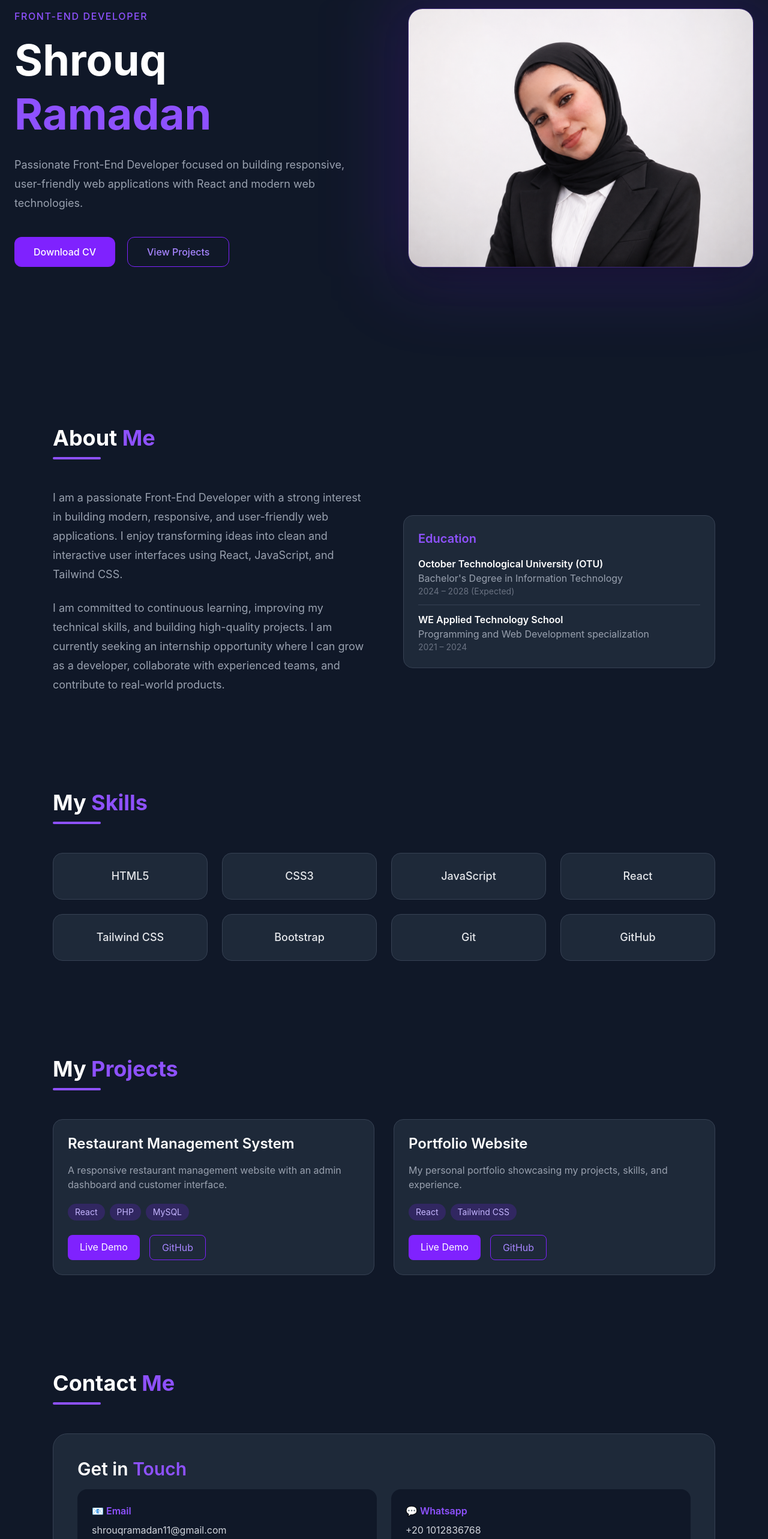
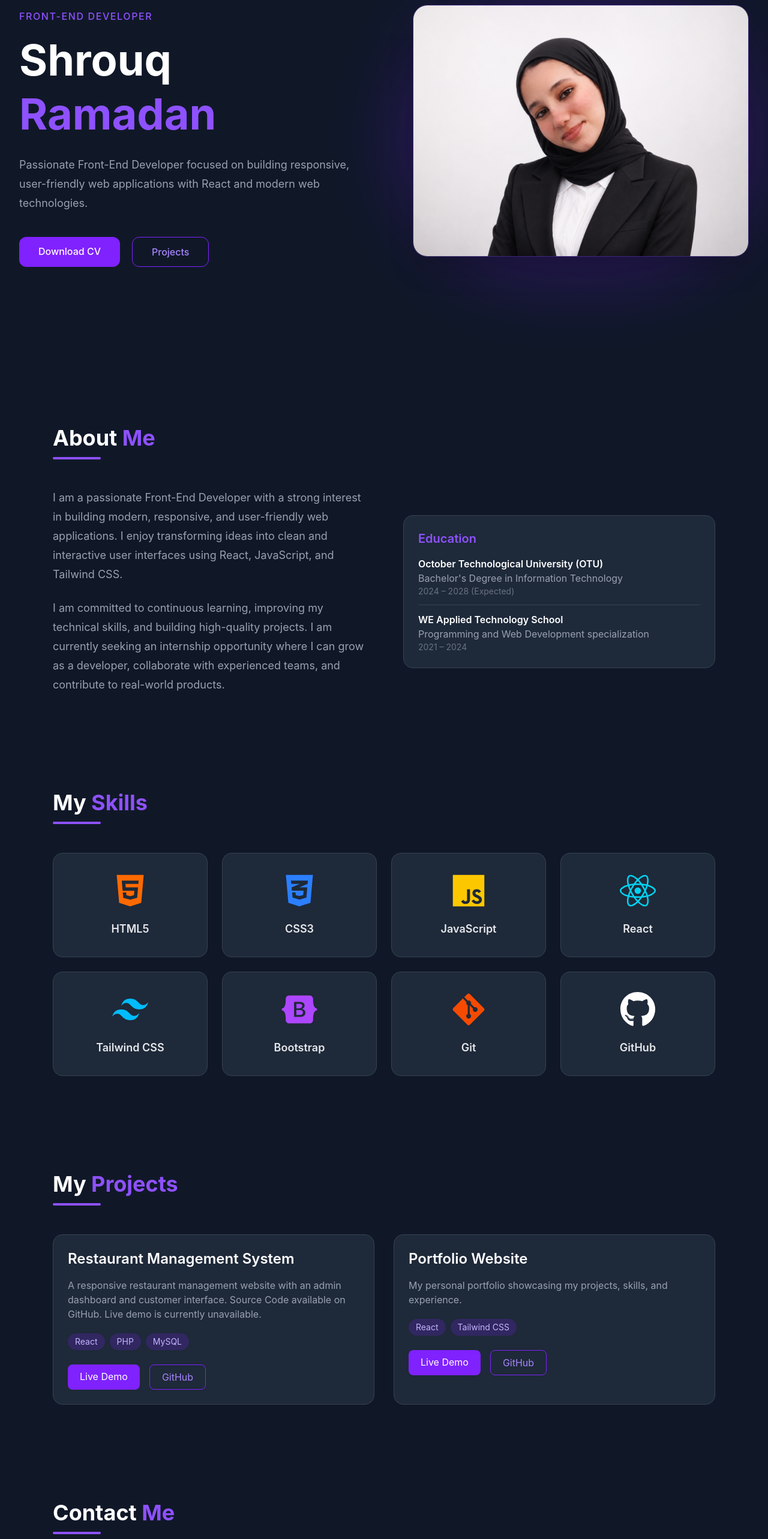
Before and after one commit to shrouqramadan11/Portfolio, a React (Vite) app: page / in a window 1280 px wide. Shown: the part 234-2800 px from the top of the page at 60% size. Built offline with nearby package versions, Linux system fonts and the light colour scheme.

Commit message:
Update portfolio

```diff
--- a/src/Components/About.jsx
+++ b/src/Components/About.jsx
@@ -1,6 +1,6 @@
 export default function About() {
   return (
-    <section className="bg-gray-900 text-white py-20">
+    <section className="bg-gray-900 text-white py-20" id="about">
       <div className="max-w-6xl mx-auto px-6">
 
         {/* Section Title */}
--- a/src/Components/Contact.jsx
+++ b/src/Components/Contact.jsx
@@ -1,8 +1,9 @@
+import { FaEnvelope, FaGithub, FaLinkedin, FaWhatsapp } from "react-icons/fa";
+
 export default function Contact() {
   return (
-    <section className="bg-gray-900 text-white py-20">
+    <section className="bg-gray-900 text-white py-20" id="contact">
       <div className="max-w-6xl mx-auto px-6">
-
         {/* Section Title */}
         <h2 className="text-4xl font-bold">
           Contact <span className="text-violet-500">Me</span>
@@ -11,69 +12,50 @@ export default function Contact() {
         <div className="w-20 h-1 bg-violet-500 rounded-full mt-3 mb-12"></div>
 
         <div className="bg-gray-800 border border-gray-700 rounded-3xl p-10">
-
           <h3 className="text-3xl font-semibold mb-4">
             Get in <span className="text-violet-500">Touch</span>
-
           </h3>
 
+          <div className="flex flex-wrap items-center justify-center gap-6 mt-6">
+            <a
+              href="mailto:shrouqramadan11@gmail.com"
+              aria-label="Email"
+              className="text-gray-500 text-4xl transition duration-300 hover:scale-150 hover:text-violet-400"
+            >
+              <FaEnvelope />
+            </a>
 
-
-          <div className="grid md:grid-cols-2 gap-6">
-
-            <div className="bg-gray-900 rounded-2xl p-6">
-              <h4 className="text-violet-500 font-semibold mb-2">
-                📧 Email
-              </h4>
-              <p className="text-gray-300">
-                shrouqramadan11@gmail.com
-              </p>
-            </div>
-
-            <div className="bg-gray-900 rounded-2xl p-6">
-              <h4 className="text-violet-500 font-semibold mb-2">
-                💬 Whatsapp
-              </h4>
-              <p className="text-gray-300">
-                +20 1012836768
-              </p>
-            </div>
-
-           <div className="flex items-center gap-4 bg-gray-900 rounded-2xl p-6">
-  <div className="text-3xl">💻</div>
-
-  <div>
-    <h4 className="text-violet-500 font-semibold">GitHub</h4>
+            <a
+              href="https://wa.me/201012836768"
+              target="_blank"
+              rel="noreferrer"
+              aria-label="WhatsApp"
+              className="text-gray-500 text-4xl transition duration-300 hover:scale-150 hover:text-violet-400"
+            >
+              <FaWhatsapp />
+            </a>
 
             <a
               href="https://github.com/shrouqramadan11"
               target="_blank"
               rel="noreferrer"
-      className="text-gray-300 hover:text-violet-400 transition"
+              aria-label="GitHub"
+              className="text-gray-500 text-4xl transition duration-300 hover:scale-150 hover:text-violet-400"
             >
-      shrouqramadan11
+              <FaGithub />
             </a>
-  </div>
-</div>
 
-            <div className="bg-gray-900 rounded-2xl p-6">
-
-              <h4 className="text-violet-500 font-semibold mb-2">
-                💼 LinkedIn
-              </h4>
             <a
               href="https://linkedin.com/in/shrouq-ramadan-a050b7305"
               target="_blank"
               rel="noreferrer"
-                className="text-gray-300 hover:text-violet-400 transition"
+              aria-label="LinkedIn"
+              className="text-gray-500 text-4xl transition duration-300 hover:scale-150 hover:text-violet-400"
             >
-Shrouq Ramadan              </a>
+              <FaLinkedin />
+            </a>
           </div>
-
         </div>
-
-        </div>
-
       </div>
     </section>
   );
--- a/src/Components/Footer.jsx
+++ b/src/Components/Footer.jsx
@@ -1,6 +1,8 @@
+import {  FaGithub, FaLinkedin  } from "react-icons/fa";
+
 export default function Footer() {
   return (
-    <footer className="bg-gray-950 border-t border-gray-800">
+    <footer className="bg-gray-950 border-t border-gray-800" id="footer">
       <div className="max-w-6xl mx-auto px-6 py-8 flex flex-col md:flex-row items-center justify-between gap-4">
 
         {/* Logo / Name */}
@@ -15,22 +17,25 @@ export default function Footer() {
 
         {/* Social Links */}
         <div className="flex items-center gap-6">
+
                      <a
                        href="https://github.com/shrouqramadan11"
                        target="_blank"
                        rel="noreferrer"
-            className="text-gray-400 hover:text-violet-500 transition"
+                       aria-label="GitHub"
+                       className="text-gray-500 text-3xl transition duration-300 hover:scale-130 hover:text-gray-400"
                      >
-            GitHub
+                       <FaGithub />
                      </a>
 
                      <a
                        href="https://linkedin.com/in/shrouq-ramadan-a050b7305"
                        target="_blank"
                        rel="noreferrer"
-            className="text-gray-400 hover:text-violet-500 transition"
+                       aria-label="LinkedIn"
+                       className="text-gray-500 text-3xl transition duration-300 hover:scale-130 hover:text-gray-400"
                      >
-            LinkedIn
+                       <FaLinkedin />
                        </a>
 
 
--- a/src/Components/Hero.jsx
+++ b/src/Components/Hero.jsx
@@ -1,10 +1,12 @@
 export default function Hero() {
   return (
-    <section className="bg-gray-900 text-white min-h-screen flex items-center">
+    <section
+      id="hero"
+      className="bg-gray-900 text-white min-h-screen flex items-center"
+    >
       <div className="max-w-7xl mx-auto px-6 py-16">
-
         <div className="flex flex-col-reverse lg:flex-row items-center justify-between gap-20">
-
+          {/* Left */}
           <div className="max-w-xl">
             <span className="text-violet-500 font-medium tracking-widest uppercase">
               Front-End Developer
@@ -22,28 +24,34 @@ export default function Hero() {
             </p>
 
             <div className="mt-10 flex flex-wrap gap-5">
-              <button className="bg-violet-600 hover:bg-violet-700 px-8 py-3 rounded-xl font-medium transition duration-300">
+              <a
+                href="/Shrouq Ramadan-Frontend.pdf"
+                download
+                className="bg-violet-600 hover:bg-violet-700 px-8 py-3 rounded-xl font-medium transition-all duration-300 hover:scale-105"
+              >
                 Download CV
-              </button>
+              </a>
 
-              <button className="border border-violet-600 text-violet-400 hover:bg-violet-600 hover:text-white px-8 py-3 rounded-xl font-medium transition duration-300">
-                View Projects
-              </button>
+              <a
+                href="#projects"
+                className="border border-violet-600 text-violet-400 hover:bg-violet-600 hover:text-white px-8 py-3 rounded-xl font-medium transition-all duration-300 hover:scale-105"
+              >
+                Projects
+              </a>
             </div>
           </div>
 
-          <div className="relative">
-
-            <div className="absolute -inset-4 rounded-3xl bg-violet-600/20 blur-3xl"></div>
+          {/* Right */}
+          <div className="relative flex justify-center items-center">
+            {/* Glow */}
+            <div className="absolute -inset-6 rounded-full bg-violet-600/25 blur-3xl animate-pulse"></div>
 
             <img
               src="personal.png"
               alt="Shrouq Ramadan"
-              className="relative w-[400px] lg:w-[600px] rounded-3xl border border-violet-500/30 shadow-2xl"
+              className="relative float w-[380px] lg:w-[560px] rounded-3xl border border-violet-500/30 shadow-2xl transition-all duration-500 hover:scale-105"
             />
-
           </div>
-
         </div>
       </div>
     </section>
--- a/src/Components/Navbar.jsx
+++ b/src/Components/Navbar.jsx
@@ -4,7 +4,7 @@ export default function Navbar() {
   const [isOpen, setIsOpen] = useState(false);
 
   return (
-    <nav className="bg-gray-800">
+    <nav className="bg-gray-800" >
       <div className="max-w-7xl mx-auto px-6">
         <div className="flex h-16 items-center justify-between">
 
@@ -13,33 +13,37 @@ export default function Navbar() {
 
           {/* Desktop Menu */}
           <div className="hidden md:flex items-center gap-6">
-            <a href="#" className="text-white bg-gray-900 px-3 py-2 rounded-md">
+            <a href="#hero" className="text-white bg-gray-900 px-3 py-2 rounded-md">
               Home
             </a>
 
-            <a href="#" className="text-gray-300 hover:text-white">
+            <a href="#about" className="text-gray-300 hover:text-white">
               About Me
             </a>
 
-            <a href="#" className="text-gray-300 hover:text-white">
+            <a href="#skills" className="text-gray-300 hover:text-white">
               Skills
             </a>
 
-            <a href="#" className="text-gray-300 hover:text-white">
+            <a href="#projects" className="text-gray-300 hover:text-white">
               Projects
             </a>
 
-            <a href="#" className="text-gray-300 hover:text-white">
+            <a href="#contact" className="text-gray-300 hover:text-white">
               Contact
             </a>
           </div>
 
           {/* Download Button */}
-          <button className="hidden md:block bg-violet-600 hover:bg-violet-700 px-5 py-2 rounded-xl text-white">
-            Download CV
-          </button>
 
-          {/* Hamburger */}
+          <a
+  href="/Shrouq Ramadan-Frontend.pdf"
+  download
+  className="hidden md:block bg-violet-600 hover:bg-violet-700 px-5 py-2 rounded-xl text-white"
+>
+  Download CV
+</a>
+
           <button
             className="md:hidden text-white text-3xl"
             onClick={() => setIsOpen(!isOpen)}
@@ -49,33 +53,37 @@ export default function Navbar() {
 
         </div>
 
-        {/* Mobile Menu */}
         {isOpen && (
           <div className="md:hidden flex flex-col gap-3 py-4">
 
-            <a href="#" className="text-white">
+            <a href="#hero" className="text-white">
               Home
             </a>
 
-            <a href="#" className="text-gray-300">
+            <a href="#about" className="text-gray-300">
               About Me
             </a>
 
-            <a href="#" className="text-gray-300">
+            <a href="#skills" className="text-gray-300">
               Skills
             </a>
 
-            <a href="#" className="text-gray-300">
+            <a href="#projects" className="text-gray-300">
               Projects
             </a>
 
-            <a href="#" className="text-gray-300">
+            <a href="#contact" className="text-gray-300">
               Contact
             </a>
 
-            <button className="bg-violet-600 py-2 rounded-lg mt-3">
-              Download CV
-            </button>
+
+          <a
+  href="/Shrouq Ramadan-Frontend.pdf"
+  download
+  className="hidden md:block bg-violet-600 hover:bg-violet-700 px-5 py-2 rounded-xl text-white"
+>
+  Download CV
+</a>
 
           </div>
         )}
--- a/src/Components/Projects.jsx
+++ b/src/Components/Projects.jsx
@@ -2,24 +2,26 @@ const projects = [
   {
     title: "Restaurant Management System",
     description:
-      "A responsive restaurant management website with an admin dashboard and customer interface.",
+      "A responsive restaurant management website with an admin dashboard and customer interface. Source Code available on GitHub. Live demo is currently unavailable.",
     technologies: ["React", "PHP", "MySQL"],
-    github: "https://github.com/shrouqramadan11/",
-    live: "#",
+    github: "https://github.com/shrouqramadan11/Restuarant.git",
+        live: "https://github.com/shrouqramadan11/Restuarant.git",
+
+
   },
   {
     title: "Portfolio Website",
     description:
       "My personal portfolio showcasing my projects, skills, and experience.",
     technologies: ["React", "Tailwind CSS"],
-    github: "#",
-    live: "#",
+    github: "https://github.com/shrouqramadan11/Portfolio.git",
+    live: "https://portfolio-chi-six-7ffec3awgr.vercel.app/",
   },
 ];
 
 export default function Projects() {
   return (
-    <section className="bg-gray-900 text-white py-20">
+    <section className="bg-gray-900 text-white py-20" id="projects">
       <div className="max-w-6xl mx-auto px-6">
 
         {/* Title */}
--- a/src/Components/Skills.jsx
+++ b/src/Components/Skills.jsx
@@ -1,17 +1,56 @@
+import {
+  FaHtml5,
+  FaCss3Alt,
+  FaJs,
+  FaReact,
+  FaBootstrap,
+  FaGitAlt,
+  FaGithub,
+} from "react-icons/fa";
+
+import { SiTailwindcss } from "react-icons/si";
+
 const skills = [
-  "HTML5",
-  "CSS3",
-  "JavaScript",
-  "React",
-  "Tailwind CSS",
-  "Bootstrap",
-  "Git",
-  "GitHub",
+  {
+    name: "HTML5",
+    icon: <FaHtml5 className="text-6xl text-orange-500" />,
+  },
+  {
+    name: "CSS3",
+    icon: <FaCss3Alt className="text-6xl text-blue-500" />,
+  },
+  {
+    name: "JavaScript",
+    icon: <FaJs className="text-6xl text-yellow-400" />,
+  },
+  {
+    name: "React",
+    icon: <FaReact className="text-6xl text-cyan-400" />,
+  },
+  {
+    name: "Tailwind CSS",
+    icon: <SiTailwindcss className="text-6xl text-sky-400" />,
+  },
+  {
+    name: "Bootstrap",
+    icon: <FaBootstrap className="text-6xl text-purple-500" />,
+  },
+  {
+    name: "Git",
+    icon: <FaGitAlt className="text-6xl text-orange-600" />,
+  },
+  {
+    name: "GitHub",
+    icon: <FaGithub className="text-6xl text-white" />,
+  },
 ];
 
 export default function Skills() {
   return (
-    <section className="bg-gray-900 text-white py-20">
+    <section
+      id="skills"
+      className="bg-gray-900 text-white py-20"
+    >
       <div className="max-w-6xl mx-auto px-6">
         {/* Section Title */}
         <h2 className="text-4xl font-bold">
@@ -24,10 +63,14 @@ export default function Skills() {
         <div className="grid grid-cols-2 md:grid-cols-2 lg:grid-cols-4 gap-6">
           {skills.map((skill) => (
             <div
-              key={skill}
-              className="bg-gray-800 border border-gray-700 rounded-2xl p-6 flex items-center justify-center text-lg font-medium text-gray-200 hover:border-violet-500 hover:bg-gray-700 hover:-translate-y-1 transition-all duration-300 cursor-pointer"
+              key={skill.name}
+              className="bg-gray-800 border border-gray-700 rounded-2xl p-8 flex flex-col items-center justify-center gap-5 hover:border-violet-500 hover:bg-gray-700 hover:-translate-y-2 hover:shadow-xl hover:shadow-violet-500/20 transition-all duration-300 cursor-pointer"
             >
-              {skill}
+              {skill.icon}
+
+              <h3 className="text-lg font-semibold text-gray-200">
+                {skill.name}
+              </h3>
             </div>
           ))}
         </div>
--- a/src/index.css
+++ b/src/index.css
@@ -8,3 +8,23 @@ html, body{
 #logo{
 font-family: 'Cinzel', serif;
 }
+html {
+  scroll-behavior: smooth;
+}
+@keyframes floating {
+  0% {
+    transform: translateY(0px);
+  }
+
+  50% {
+    transform: translateY(-12px);
+  }
+
+  100% {
+    transform: translateY(0px);
+  }
+}
+
+.float {
+  animation: floating 4s ease-in-out infinite;
+}
```
Also changed, not shown: 1 other file (tests, documents, lock files or other folders). Lines whose indentation alone changed are shown as unchanged.
